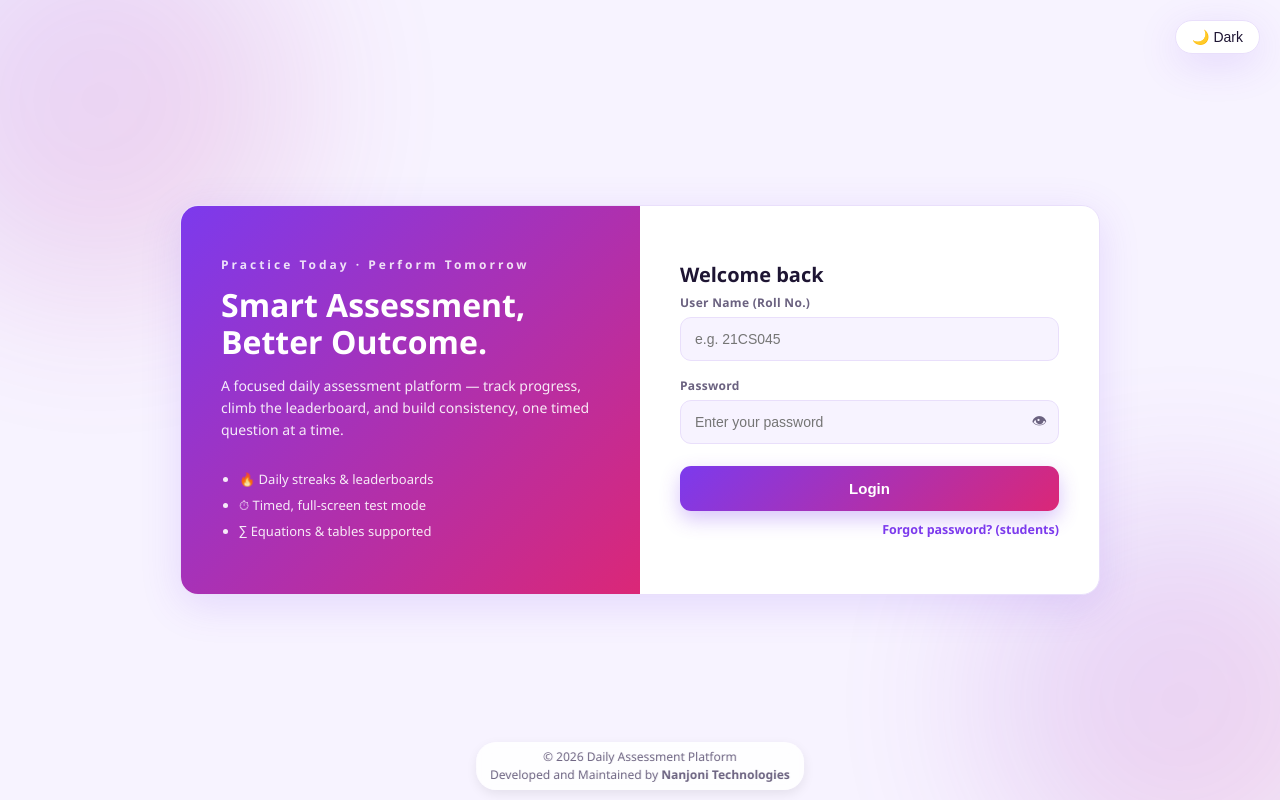
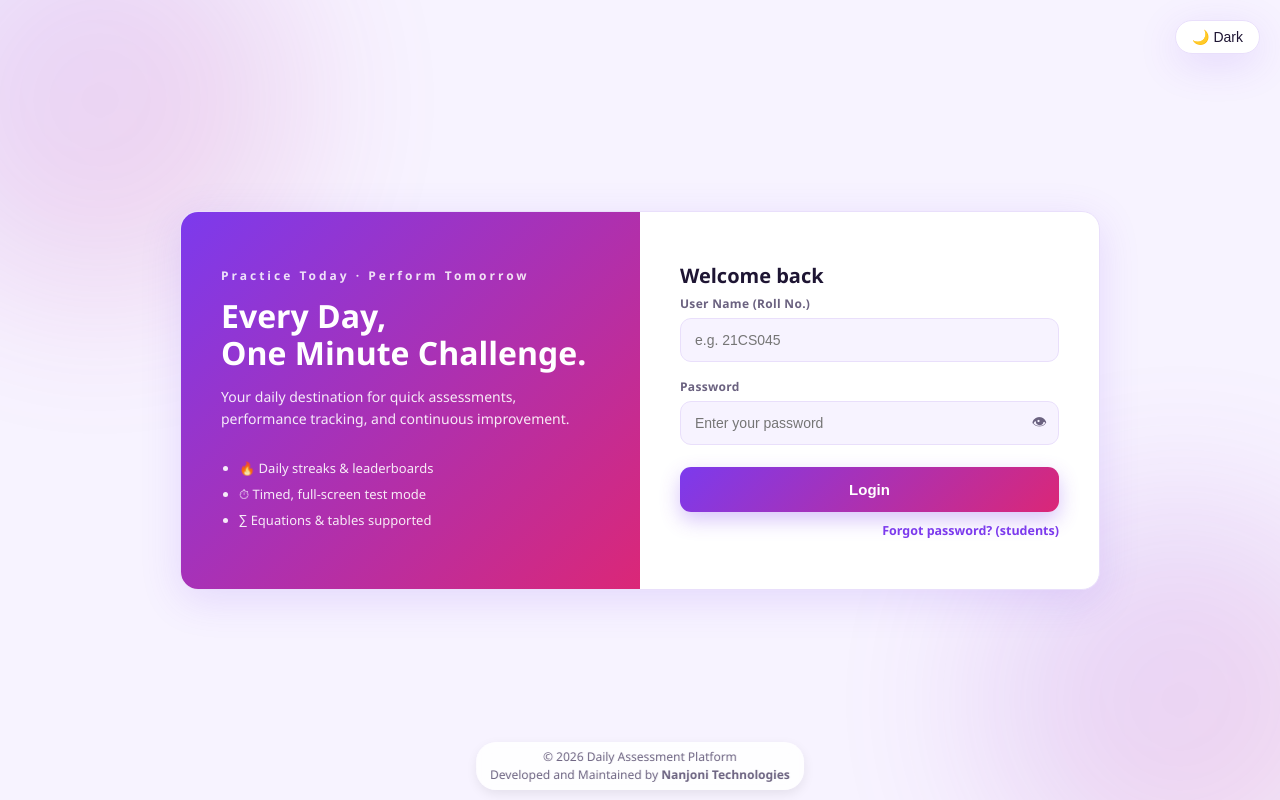
Before and after one commit to AlwynRajivS/Daily-Assessment-Platform-V1, a plain HTML site: page index.html in a window 1280 px wide. Drawn offline with Linux system fonts and the light colour scheme.

Commit message:
Update index.html

```diff
--- a/index.html
+++ b/index.html
@@ -158,8 +158,8 @@
 <div class="wrap">
   <div class="brand">
     <div class="badge">Practice Today · Perform Tomorrow</div>
-    <h1>Smart Assessment,<br>Better Outcome.</h1>
-    <p>A focused daily assessment platform — track progress, climb the leaderboard, and build consistency, one timed question at a time.</p>
+    <h1>Every Day,<br>One Minute Challenge.</h1>
+    <p>Your daily destination for quick assessments, performance tracking, and continuous improvement.</p>
     <ul>
       <li>🔥 Daily streaks &amp; leaderboards</li>
       <li>⏱ Timed, full-screen test mode</li>
```
